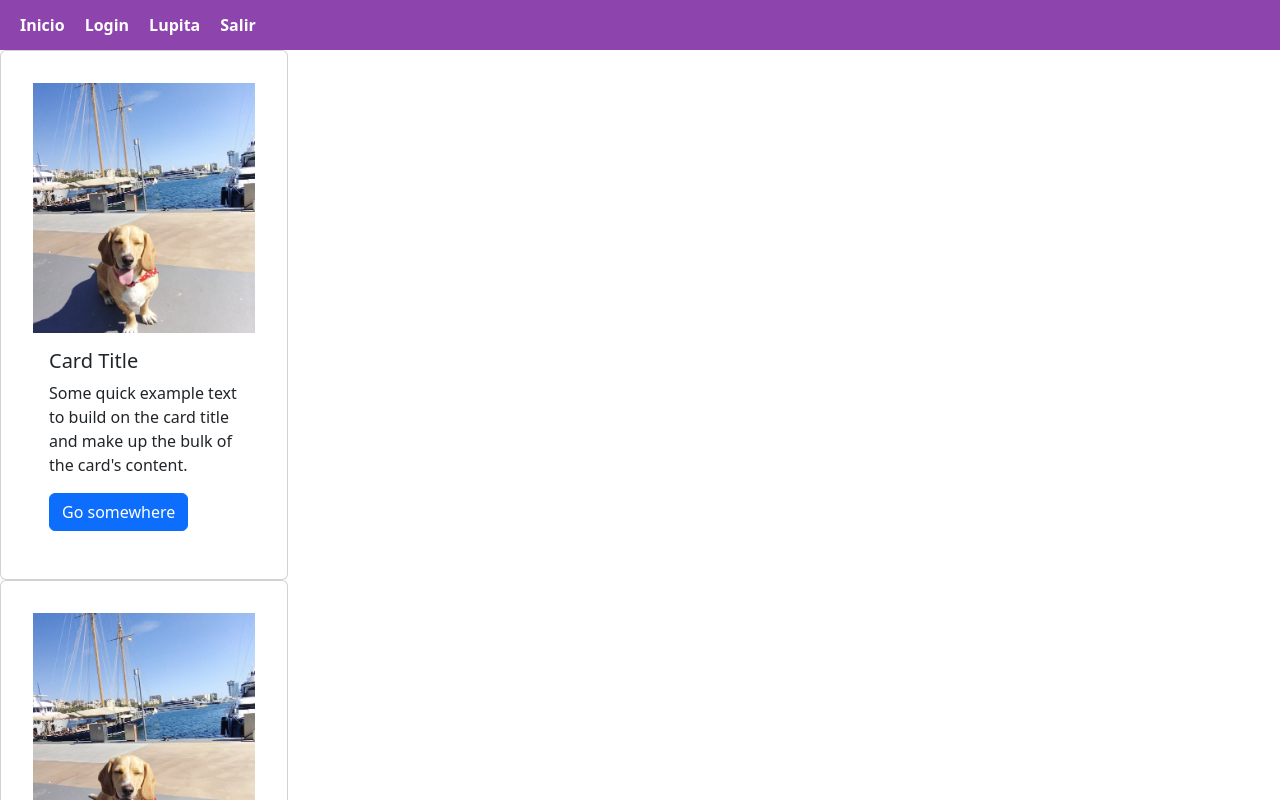
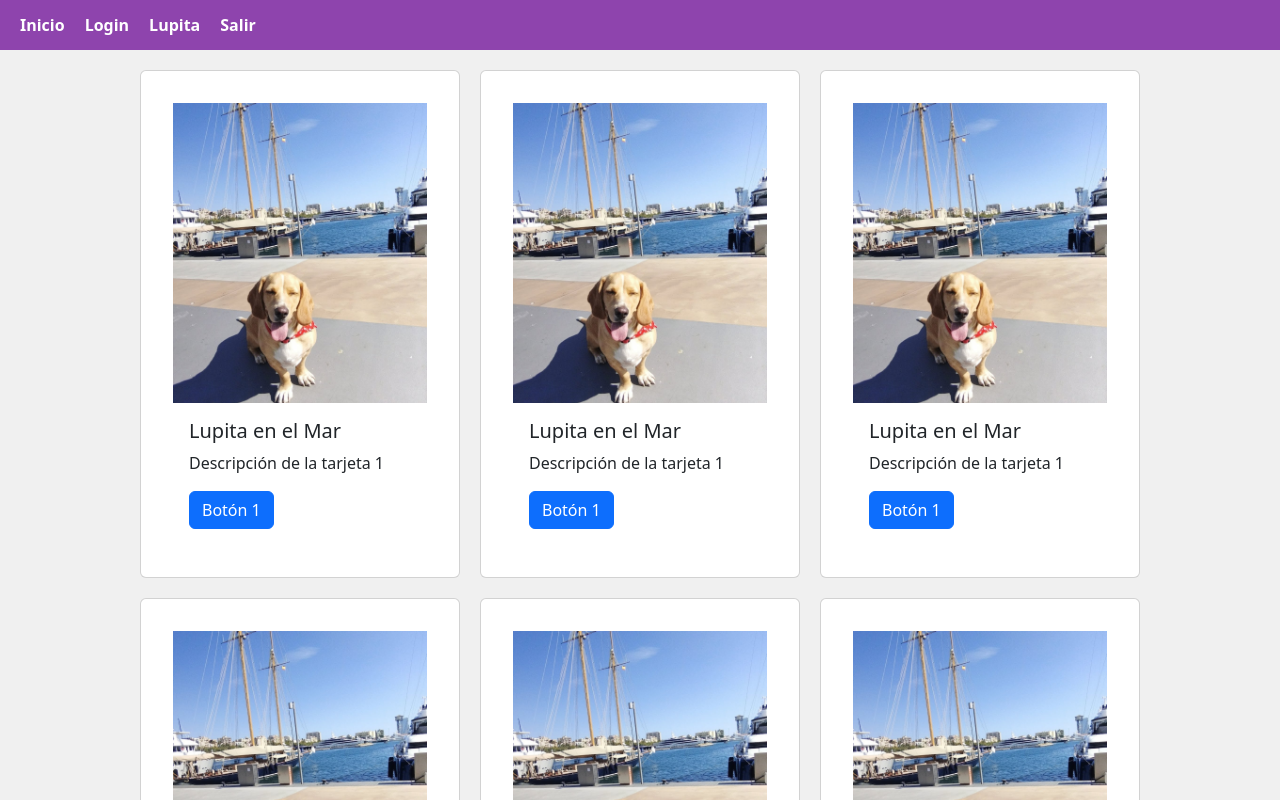
Before and after one commit to changastyle/luanita-react-teach, a React (Vite) app: page /lupita in a window 1280 px wide. Shown: the top 800 px of the page. Built offline with nearby package versions, Linux system fonts and the light colour scheme.

Commit message:
Primer version de TiraDeTarjetas.jsx anda pero no scrollea

```diff
--- /dev/null
+++ b/src/componentes-reutilizables/TiraDeTarjetas.jsx
@@ -0,0 +1,54 @@
+import Button from 'react-bootstrap/Button';
+import Card from 'react-bootstrap/Card';
+import ImgLuana from "../componentes-reutilizables/ImgLuana.jsx";
+import PropTypes from 'prop-types';
+
+export default function TiraDeTarjetas({ arr, ancho, alto, colorFondo }) {
+    return (
+        <div style={{
+            display: 'flex',
+            gap: '20px',
+            padding: '20px',
+            backgroundColor: colorFondo || 'transparent',
+            flexWrap: 'wrap',
+            justifyContent: 'center'
+        }}>
+            {arr.map((tarjeta, index) => (
+                <Card key={index} style={{ width: ancho || '18rem' }}>
+                    <ImgLuana
+                        src={tarjeta.imagen}
+                        alto={alto || '250px'}
+                        ancho="100%"
+                        alt={tarjeta.titulo}
+                    />
+                    <Card.Body>
+                        <Card.Title>{tarjeta.titulo}</Card.Title>
+                        <Card.Text>
+                            {tarjeta.descripcion}
+                        </Card.Text>
+                        {tarjeta.botonTexto && (
+                            <Button variant={tarjeta.botonVariant || 'primary'}>
+                                {tarjeta.botonTexto}
+                            </Button>
+                        )}
+                    </Card.Body>
+                </Card>
+            ))}
+        </div>
+    );
+}
+
+TiraDeTarjetas.propTypes = {
+    arr: PropTypes.arrayOf(
+        PropTypes.shape({
+            imagen: PropTypes.string.isRequired,
+            titulo: PropTypes.string.isRequired,
+            descripcion: PropTypes.string.isRequired,
+            botonTexto: PropTypes.string,
+            botonVariant: PropTypes.string
+        })
+    ).isRequired,
+    ancho: PropTypes.string,
+    alto: PropTypes.string,
+    colorFondo: PropTypes.string
+};
--- a/src/pages/Lupita.jsx
+++ b/src/pages/Lupita.jsx
@@ -3,37 +3,89 @@
 import Button from 'react-bootstrap/Button';
 import Card from 'react-bootstrap/Card';
 import ImgLuana from "../componentes-reutilizables/ImgLuana.jsx";
+import TiraDeTarjetas from "../componentes-reutilizables/TiraDeTarjetas.jsx";
 
 export default function Lupita() {
     // return <h2>Hola, soy Lupita 🐶</h2>;
+
+    const arrTarjetas =[
+        {
+            imagen: "src/assets/imgs/lupita-1.jpg",
+            titulo: "Lupita en el Mar",
+            descripcion: "Descripción de la tarjeta 1",
+            botonTexto: "Botón 1",
+            botonVariant: "primary"
+        },{
+            imagen: "src/assets/imgs/lupita-1.jpg",
+            titulo: "Lupita en el Mar",
+            descripcion: "Descripción de la tarjeta 1",
+            botonTexto: "Botón 1",
+            botonVariant: "primary"
+        },{
+            imagen: "src/assets/imgs/lupita-1.jpg",
+            titulo: "Lupita en el Mar",
+            descripcion: "Descripción de la tarjeta 1",
+            botonTexto: "Botón 1",
+            botonVariant: "primary"
+        },{
+            imagen: "src/assets/imgs/lupita-1.jpg",
+            titulo: "Lupita en el Mar",
+            descripcion: "Descripción de la tarjeta 1",
+            botonTexto: "Botón 1",
+            botonVariant: "primary"
+        },{
+            imagen: "src/assets/imgs/lupita-1.jpg",
+            titulo: "Lupita en el Mar",
+            descripcion: "Descripción de la tarjeta 1",
+            botonTexto: "Botón 1",
+            botonVariant: "primary"
+        },{
+            imagen: "src/assets/imgs/lupita-1.jpg",
+            titulo: "Lupita en el Mar",
+            descripcion: "Descripción de la tarjeta 1",
+            botonTexto: "Botón 1",
+            botonVariant: "primary"
+        },{
+            imagen: "src/assets/imgs/lupita-1.jpg",
+            titulo: "Lupita en el Mar",
+            descripcion: "Descripción de la tarjeta 1",
+            botonTexto: "Botón 1",
+            botonVariant: "primary"
+        },{
+            imagen: "src/assets/imgs/lupita-1.jpg",
+            titulo: "Lupita en el Mar",
+            descripcion: "Descripción de la tarjeta 1",
+            botonTexto: "Botón 1",
+            botonVariant: "primary"
+        },{
+            imagen: "src/assets/imgs/lupita-1.jpg",
+            titulo: "Lupita en el Mar",
+            descripcion: "Descripción de la tarjeta 1",
+            botonTexto: "Botón 1",
+            botonVariant: "primary"
+        },{
+            imagen: "src/assets/imgs/lupita-1.jpg",
+            titulo: "Lupita en el Mar",
+            descripcion: "Descripción de la tarjeta 1",
+            botonTexto: "Botón 1",
+            botonVariant: "primary"
+        },
+        {
+            imagen: "src/assets/imgs/lupita-2.png",
+            titulo: "Lupita Durmiendo la Siesta",
+            descripcion: "Descripción de la tarjeta 2",
+            botonTexto: "Botón 2",
+            botonVariant: "success"
+        }
+    ]
+
     return (
-        <>
-            <Card style={{ width: '18rem' }}>
-                {/*<Card.Img variant="top" src="src/assets/imgs/lupita-1.jpg" />*/}
-                <ImgLuana src="src/assets/imgs/lupita-1.jpg" alto="250px" ancho="100%"></ImgLuana>
-                <Card.Body>
-                    <Card.Title>Card Title</Card.Title>
-                    <Card.Text>
-                        Some quick example text to build on the card title and make up the
-                        bulk of the card's content.
-                    </Card.Text>
-                    <Button variant="primary">Go somewhere</Button>
-                </Card.Body>
-            </Card>
-            <Card style={{ width: '18rem' }}>
-                {/*<Card.Img variant="top" src="src/assets/imgs/lupita-1.jpg" />*/}
-                <ImgLuana src="src/assets/imgs/lupita-1.jpg" alto="250px" ancho="100%"></ImgLuana>
-                <Card.Body>
-                    <Card.Title>Card Title</Card.Title>
-                    <Card.Text>
-                        Some quick example text to build on the card title and make up the
-                        bulk of the card's content.
-                    </Card.Text>
-                    <Button variant="primary">Go somewhere</Button>
-                </Card.Body>
-            </Card>
-        </>
+        <TiraDeTarjetas
+            arr={arrTarjetas}
+            ancho="20rem"
+            alto="300px"
+            colorFondo="#f0f0f0"
+        />
+    )
 
-
-    );
 }
```
Also changed, not shown: src/assets/imgs/lupita-2.png (added).
